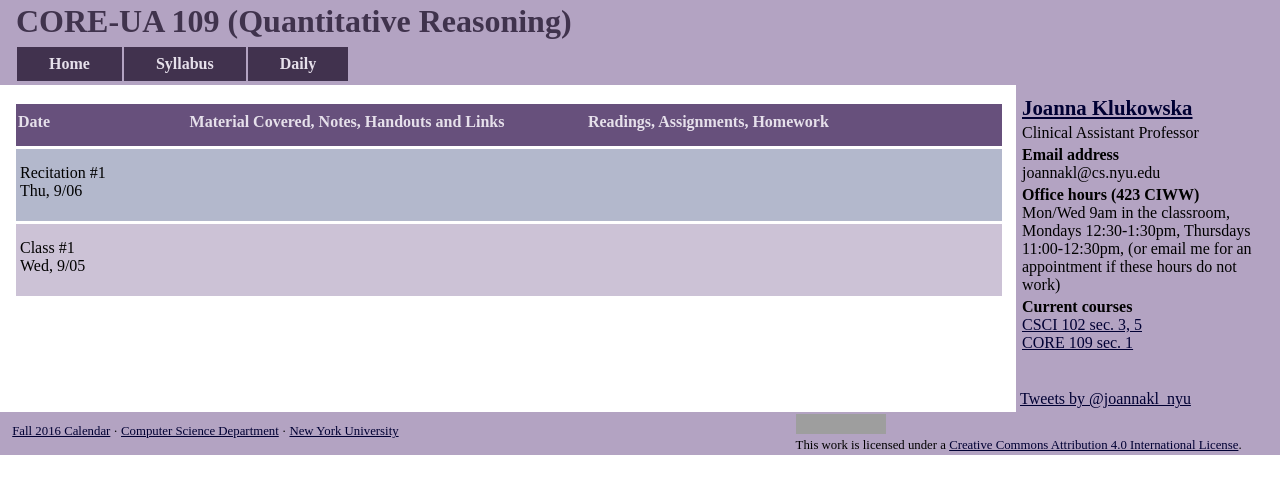
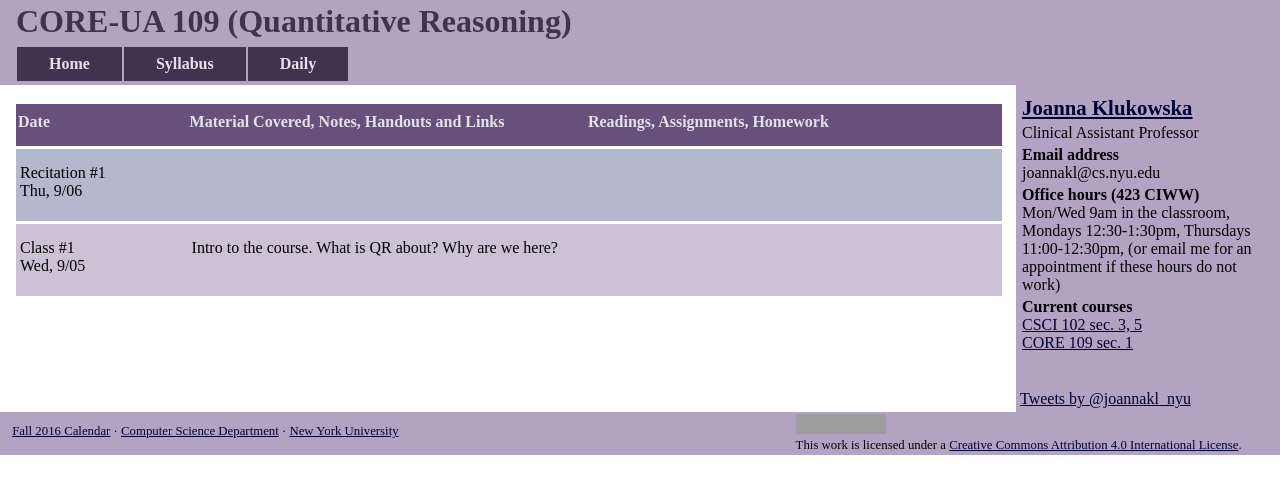
Before and after one commit to joannakl/core109_f18, a Jekyll site: the page built from daily.html, in a window 1280 px wide. Shown: the top 494 px of the page. Built offline with Jekyll 4.4.1, drawn with Linux system fonts in a browser that asks for light colours; comment, search, counter and statistics services are not loaded; grey boxes are pictures that could not be loaded.

Commit message:
lecture 1 changes

```diff
--- a/_includes/daily/lec1.markdown
+++ b/_includes/daily/lec1.markdown
@@ -11,6 +11,7 @@ Wed, 9/05
 <div class="column_materials">
 <p markdown="block">
 
+Intro to the course. What is QR about? Why are we here?
 
 
 </p>
```
